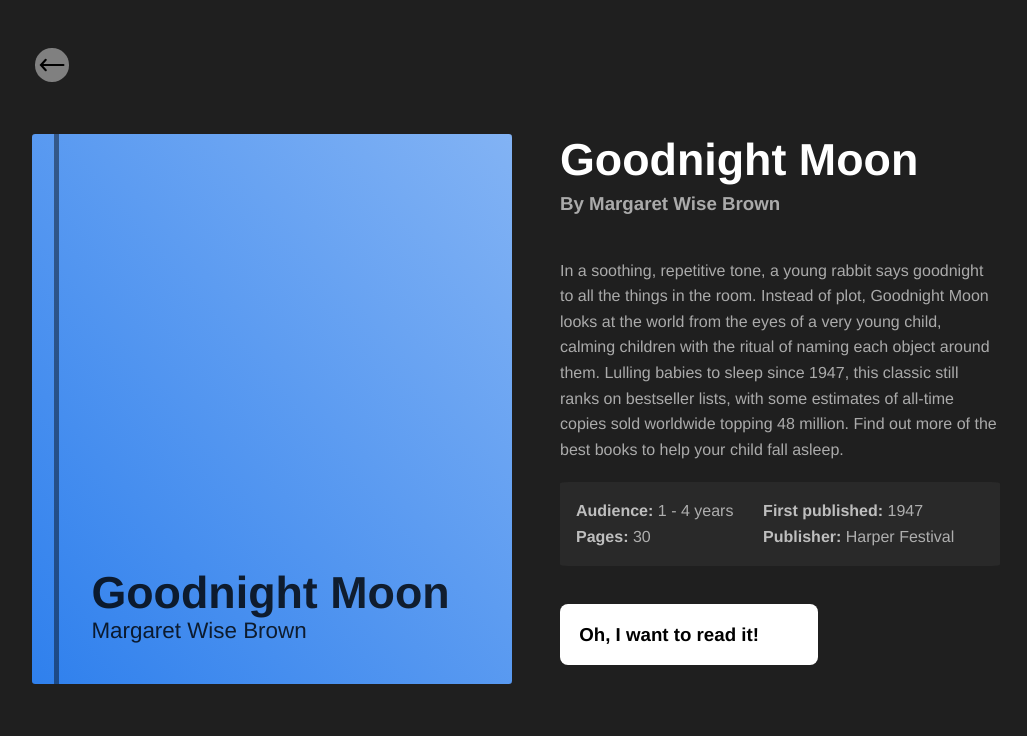
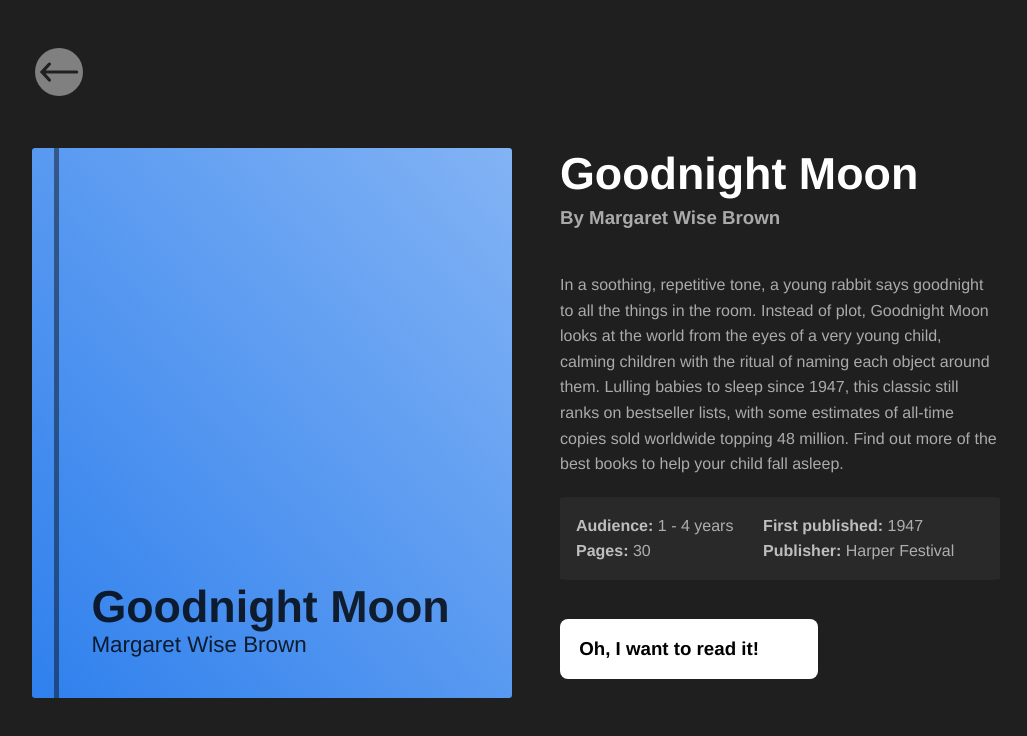
Before and after one commit to sleam91/ChildrensBooks, a Vue app: page /1 in a window 1280 px wide. Shown: the top 736 px of the page, without its empty margins (108-1135 px from the left). Built offline with nearby package versions, Linux system fonts and the light colour scheme.

Commit message:
changed arrow size and svg transparency

```diff
--- a/src/views/BookInfo.vue
+++ b/src/views/BookInfo.vue
@@ -79,7 +79,7 @@
         padding-left: 0.2rem;
 
         img {
-            width: 1.6rem;
+            width: 2.5rem;
             background: grey;
             padding: 0.25rem;
             margin-top: 3rem;
```
Also changed, not shown: src/assets/arrow.svg.
